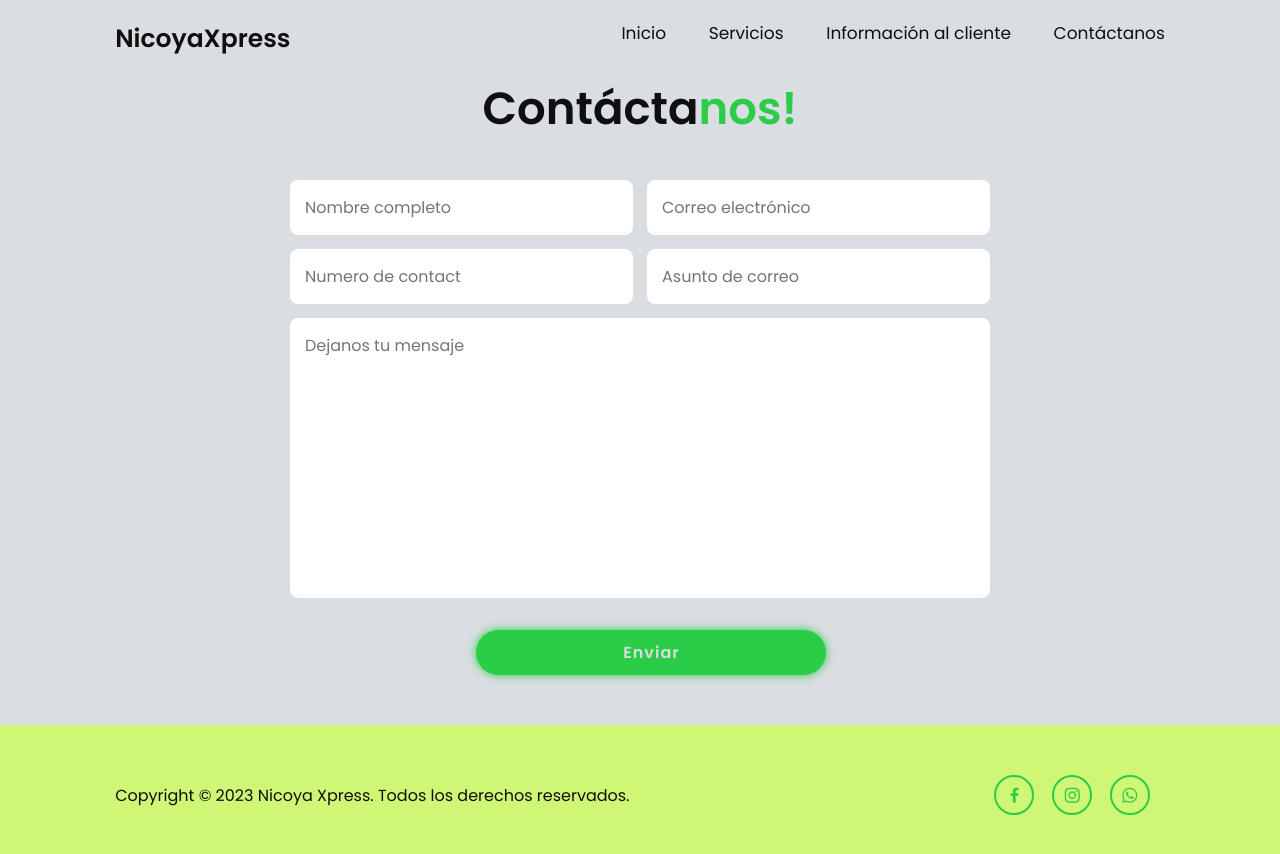
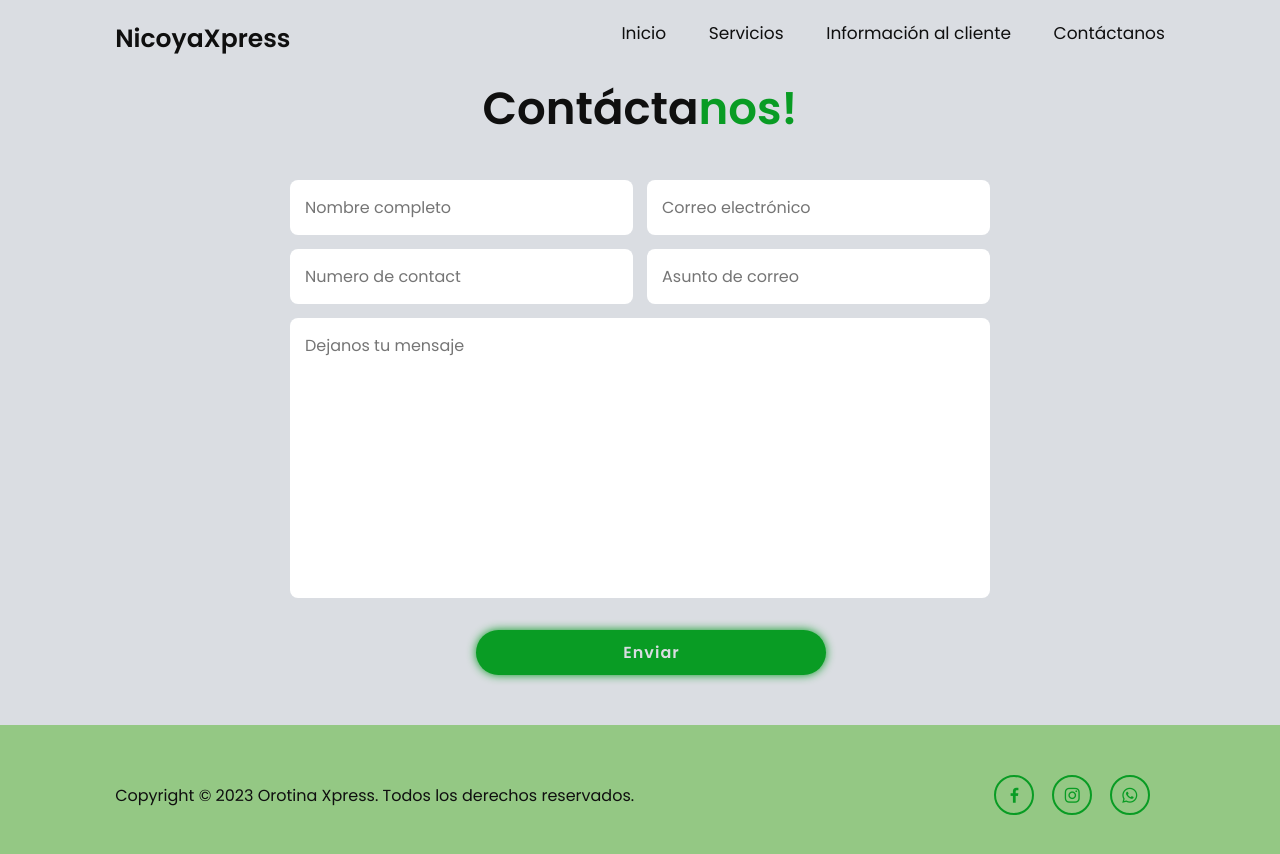
Before and after one commit to labgeek010/orotina-xpress, a plain HTML site: page contact.html in a window 1280 px wide. Drawn offline with nearby package versions, Linux system fonts and the light colour scheme.

Commit message:
styles and text update

```diff
--- a/contact.html
+++ b/contact.html
@@ -63,13 +63,13 @@
 
     <footer class="footer">
         <div class="footer-text">
-            <p>Copyright &copy; 2023 Nicoya Xpress. Todos los derechos reservados.</p>
+            <p>Copyright &copy; 2023 Orotina Xpress. Todos los derechos reservados.</p>
         </div>
 
         <div class="social-media">
             <a href="https://www.facebook.com/OrotinaXpress/" target="_blank"><i class="bx bxl-facebook" ></i> </a>
             <a href="https://www.instagram.com/orotinaxpress/" target="_blank"> <i class='bx bxl-instagram'></i></a>
-            <a href="https://api.whatsapp.com/send/?phone=50664523565&text&type=phone_number&app_absent=0" target="_blank"><i class='bx bxl-whatsapp' ></i></a>
+            <a href="https://api.whatsapp.com/send/?phone=50662605769&text&type=phone_number&app_absent=0" target="_blank"><i class='bx bxl-whatsapp' ></i></a>
 
         </div>
 
--- a/css/style.css
+++ b/css/style.css
@@ -12,19 +12,19 @@
 
 :root {
     --bg-color: #dadde2;
-    --second-bg-color: rgb(208, 246, 117);
+    --second-bg-color: rgb(148, 200, 132);
     --text-color: #0f0f0f;
-    --main-color: rgb(43, 204, 72);
+    --main-color: rgb(9, 156, 36);
     --body:#5ff475;
     --cont:#eceff1;
     --line:#651FFF;
-    --txt:#21fb00;
+    --txt:#70d261;
     --light: #c5cea9;
     --3rd:#010101;
     --primary-clr: #174507;
     --white: #fff;
     --text-clr: #464646;
-    --tabs-list-bg-clr: #23eb08;
+    --tabs-list-bg-clr: #65b35a;
     --btn-hvr: #4cf78e;
 }
 
```
